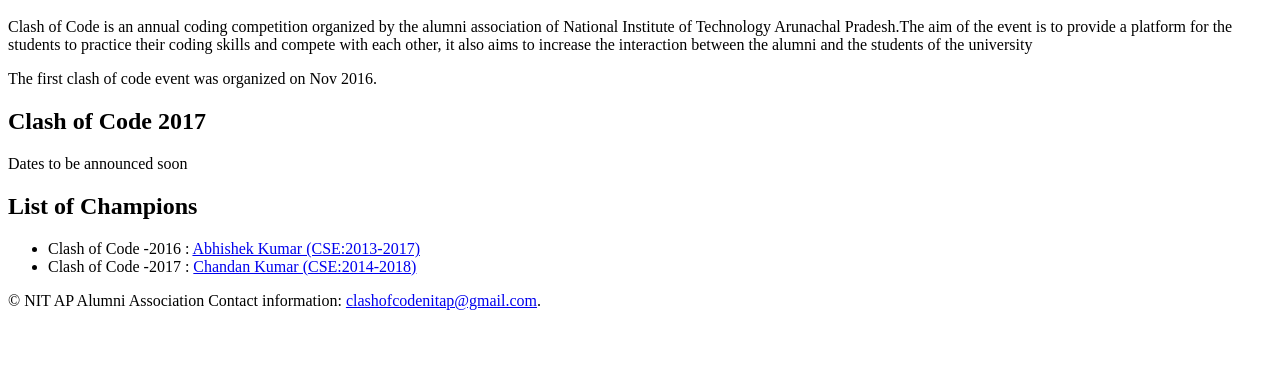
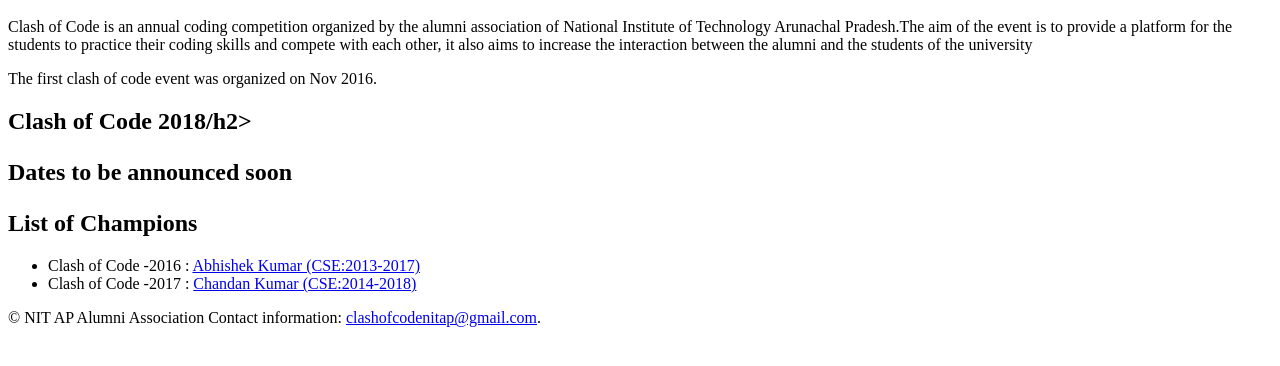
Before and after one commit to meranamvarun/clashofcodenitap.github.io, a plain HTML site: page index.html in a window 1280 px wide. Shown: the part 48-414 px from the top of the page. Drawn offline with Linux system fonts and the light colour scheme.

Commit message:
Update index.html

```diff
--- a/index.html
+++ b/index.html
@@ -8,7 +8,7 @@
 <p>Clash of Code is an annual coding competition organized by the alumni association of National Institute of Technology Arunachal Pradesh.The aim of the event is to provide a platform for the students to practice their coding skills and compete with each other, it also aims to increase the interaction between the alumni and the students of the university</p>
 <p>The first clash of code event was organized on Nov 2016.</p>
 
-  <h2>Clash of Code 2017</h2>
+  <h2>Clash of Code 2018/h2>
 
   <p> Dates to be announced soon </p>
 
```
